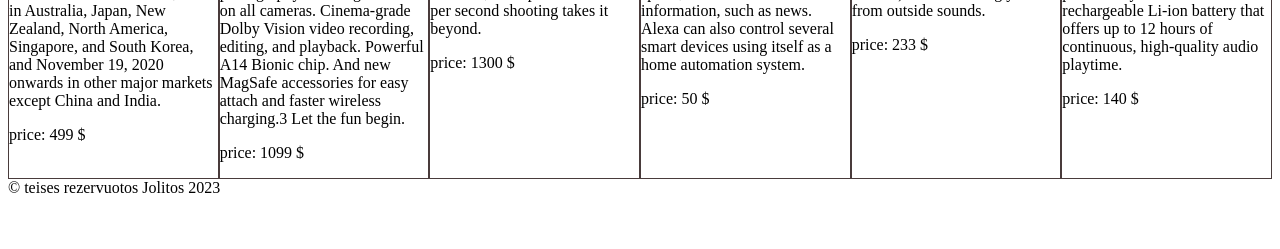
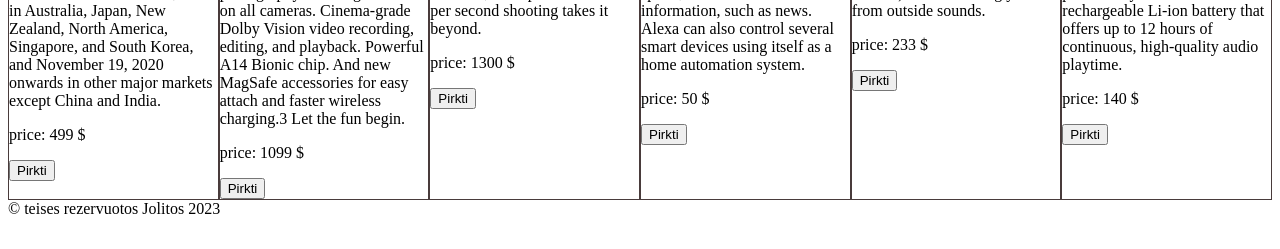
Before and after one commit to jkunciene/react_products_VCS, a React (Create React App) app: page / in a window 1280 px wide. Shown: the part 435-684 px from the top of the page. Built offline with nearby package versions, Linux system fonts and the light colour scheme.

Commit message:
prekes idejimas

```diff
--- a/src/components/product/Product.jsx
+++ b/src/components/product/Product.jsx
@@ -1,8 +1,9 @@
 import './Product.css';
 import data from '../../data/data';
 
-const Product = () => {
-    console.log(data);
+
+const Product = ({addToCart}) => {
+
 
   return (
     <div className='list_of_products'>
@@ -15,8 +16,9 @@
                     <p>{item.description}</p>
                     {/* ideti produkto kaina */}
                     <p>price: {item.price} $</p>
-                    {/* stilizuoti vienos prekes kortele */}
-                    {/* stilizuoti sarasa */}
+
+
+                    <button onClick={()=>addToCart(item)}>Pirkti</button>
                 </div>
             ))
         }
--- a/src/components/products/Products.jsx
+++ b/src/components/products/Products.jsx
@@ -1,11 +1,16 @@
 import Product from '../product/Product';
-
+import { useState } from 'react';
 
 const Products = () => {
+  const [items, setItems] = useState([]);
+
+  const addToCart = (item) => {
+    console.log('funkcija addToCart', item)
+  }
 
   return (
     <div>
-      <Product />
+      <Product addToCart={addToCart}/>
     </div>
   )
 }
```
